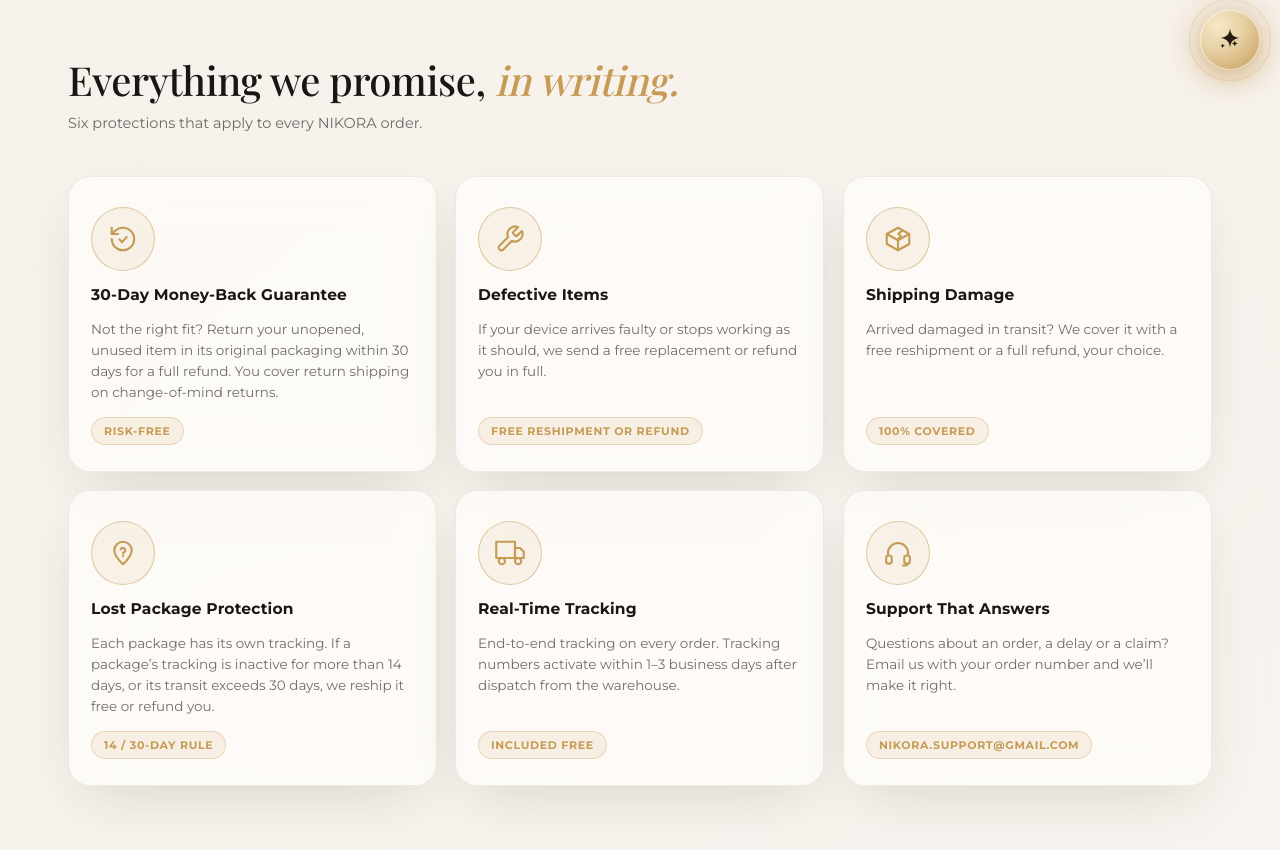
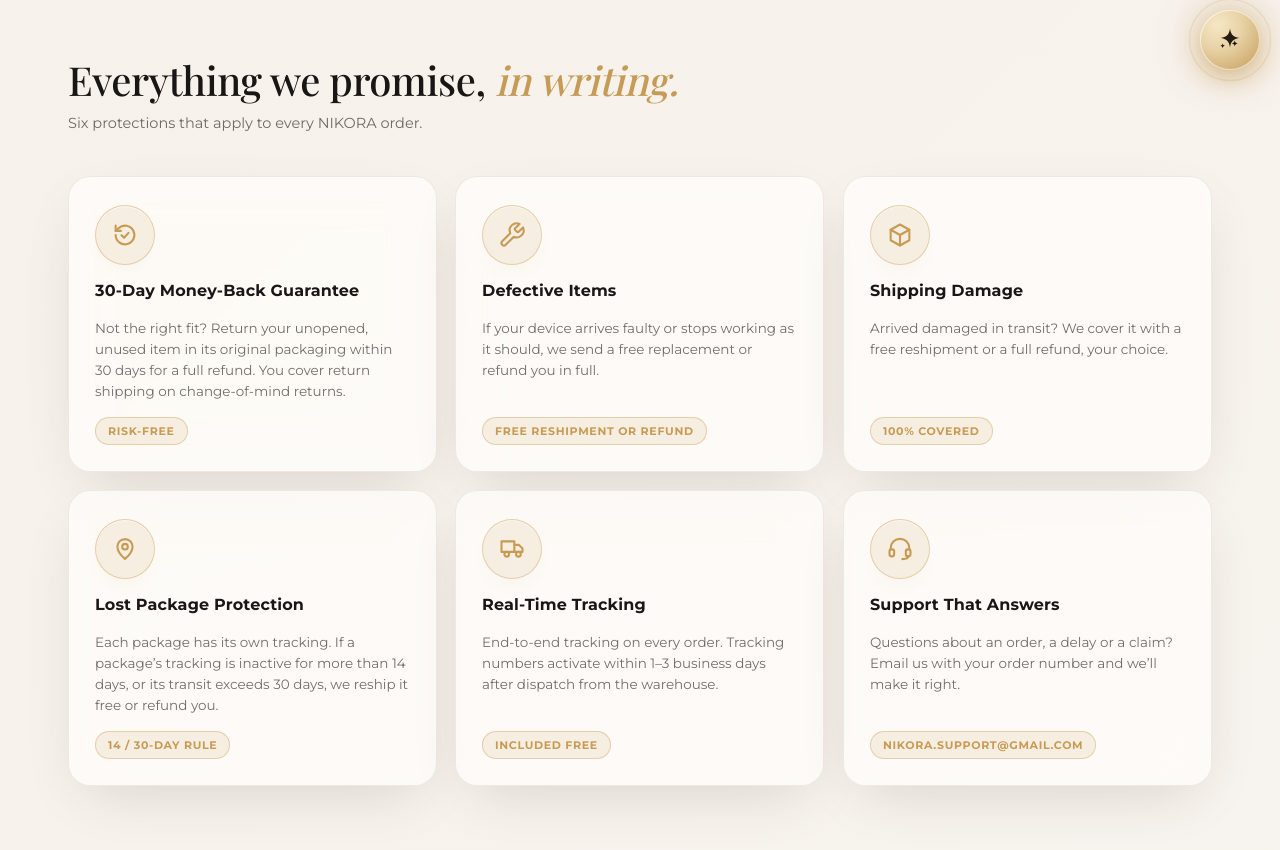
Before and after one commit to nikora-store/index.html, a website: page guarantee.html in a window 1280 px wide. Shown: the part 710-1560 px from the top of the page. Drawn offline with nearby package versions, Linux system fonts and the light colour scheme; no server answers; a web font is replaced by a local one.

Commit message:
Update guarantee.html

```diff
--- a/guarantee.html
+++ b/guarantee.html
@@ -659,6 +659,40 @@ h1.g-title em{font-style:italic; color:var(--gold);}
 .cover-big span{font-size:13px; font-weight:700; letter-spacing:.1em; text-transform:uppercase; color:var(--text-faint);}
 .cover-lead{margin:0 0 6px; font-size:14.5px; line-height:1.6; color:var(--text-soft);}
 
+/* ---------------- ICON SYSTEM v2: soft gold-tinted tile + Gold (#C89B54) line icon, adapts to Light / Dark ----------------
+   Light: a pale champagne-gold tile (no black disc). Dark: the same gold tint over the obsidian glass card, with a stronger ring.
+   Each tile is a fixed square that centres its glyph with flexbox; every glyph sits on the same 24x24 grid with one stroke width. */
+:root{--ico-gold:#C89B54; --ico-bg:rgba(200,155,84,.13); --ico-bd:rgba(200,155,84,.40); --ico-hi:rgba(255,255,255,.55); --ico-glow:rgba(200,155,84,.20);}
+:root[data-theme="dark"]{--ico-bg:rgba(200,155,84,.16); --ico-bd:rgba(200,155,84,.50); --ico-hi:rgba(255,255,255,.06); --ico-glow:rgba(200,155,84,.32);}
+.gb-ico, .step-ico, .cover-ico{
+  /* the tile is a flex box whose padding frames the glyph: the SVG fills the content box (100% x 100%), so it can only sit in the exact middle */
+  display:flex; align-items:center; justify-content:center; flex:none; box-sizing:border-box; margin:0; line-height:0; overflow:visible;
+  color:var(--ico-gold); background:var(--ico-bg); border:1px solid var(--ico-bd);
+  box-shadow:inset 0 1px 0 var(--ico-hi), 0 10px 22px -14px var(--ico-glow);
+  transition:background-color .25s ease, border-color .25s ease;
+}
+.gb-ico{width:60px; height:60px; padding:15px; border-radius:50%;}
+.step-ico{width:60px; height:60px; padding:15px; border-radius:18px;}
+.cover-ico{width:44px; height:44px; padding:10px; border-radius:14px;}
+.gb-ico > svg, .step-ico > svg, .cover-ico > svg{
+  display:block; flex:none; width:100%; height:100%; max-width:none; margin:0; padding:0;
+  position:static; inset:auto; float:none; vertical-align:middle; overflow:visible;
+  transform:none; translate:none; rotate:none; scale:none;
+  stroke:var(--ico-gold); fill:none; stroke-width:1.8; stroke-linecap:round; stroke-linejoin:round;
+}
+.g-badge{color:var(--ico-gold); border-color:var(--ico-bd); background:var(--ico-bg);}
+.g-badge svg{display:block; stroke:var(--ico-gold);}
+.gbadge{padding:28px 26px 26px; gap:16px; transform-style:flat;}
+.gbadge .gb-ico{margin:0;}
+.gbadge h3{font-size:16px;}
+.gbadge .gb-tag{color:var(--ico-gold); background:var(--ico-bg); border-color:var(--ico-bd);}
+.step{transform-style:flat;}
+.step-head{align-items:center;}
+/* FAQ: fast, smooth reveal (280 ms height + fade) */
+.faq-a{opacity:0; transition:grid-template-rows .28s cubic-bezier(.4,0,.2,1), opacity .28s ease;}
+.faq-item.open .faq-a{opacity:1;}
+.faq-a > div{min-height:0;}
+
 /* ---------- Anchor targets clear the fixed site header (and the sticky return card stays below it) ---------- */
 :root{--hdr-h:73px;}
 html{scroll-padding-top:calc(var(--hdr-h) + 12px);}
@@ -717,37 +751,37 @@ html{scroll-padding-top:calc(var(--hdr-h) + 12px);}
 
       <div class="gb-grid six">
         <div class="glass-card gbadge reveal">
-          <span class="gb-ico"><svg viewBox="0 0 24 24" aria-hidden="true"><path d="M3 12a9 9 0 109-9 9.7 9.7 0 00-6.7 2.8L3 8"/><path d="M3 3v5h5"/><path d="M9.2 12.4l2.1 2.1 3.6-4"/></svg></span>
+          <span class="gb-ico"><svg viewBox="0 0 24 24" preserveAspectRatio="xMidYMid meet" aria-hidden="true" focusable="false"><path d="M4 12a8 8 0 1 0 2.6-5.9L4 8.5"/><path d="M4 4v4.5h4.5"/><path d="M9 12.2l2.2 2.2 3.8-4.2"/></svg></span>
           <h3>30-Day Money-Back Guarantee</h3>
           <p>Not the right fit? Return your unopened, unused item in its original packaging within 30 days for a full refund. You cover return shipping on change-of-mind returns.</p>
           <span class="gb-tag">Risk-free</span>
         </div>
         <div class="glass-card gbadge reveal">
-          <span class="gb-ico"><svg viewBox="0 0 24 24" aria-hidden="true"><path d="M14.7 6.3a1 1 0 000 1.4l1.6 1.6a1 1 0 001.4 0l3.77-3.77a6 6 0 01-7.94 7.94l-6.91 6.91a2.12 2.12 0 01-3-3l6.91-6.91a6 6 0 017.94-7.94l-3.76 3.76z"/></svg></span>
+          <span class="gb-ico"><svg viewBox="0 0 24 24" preserveAspectRatio="xMidYMid meet" aria-hidden="true" focusable="false"><path d="M14.7 6.3a1 1 0 0 0 0 1.4l1.6 1.6a1 1 0 0 0 1.4 0l3.77-3.77a6 6 0 0 1-7.94 7.94l-6.91 6.91a2.12 2.12 0 0 1-3-3l6.91-6.91a6 6 0 0 1 7.94-7.94l-3.76 3.76z"/></svg></span>
           <h3>Defective Items</h3>
           <p>If your device arrives faulty or stops working as it should, we send a free replacement or refund you in full.</p>
           <span class="gb-tag">Free reshipment or refund</span>
         </div>
         <div class="glass-card gbadge reveal">
-          <span class="gb-ico"><svg viewBox="0 0 24 24" aria-hidden="true"><path d="M21 8l-9-5-9 5v8l9 5 9-5V8z"/><path d="M3 8l9 5 9-5M12 13v8"/><path d="M15.2 5.4l-3 2.6 2.2 1.6-1.9 2"/></svg></span>
+          <span class="gb-ico"><svg viewBox="0 0 24 24" preserveAspectRatio="xMidYMid meet" aria-hidden="true" focusable="false"><path d="M12 3l8 4.5v9L12 21l-8-4.5v-9L12 3z"/><path d="M4 7.5l8 4.5 8-4.5"/><path d="M12 12v9"/></svg></span>
           <h3>Shipping Damage</h3>
           <p>Arrived damaged in transit? We cover it with a free reshipment or a full refund, your choice.</p>
           <span class="gb-tag">100% covered</span>
         </div>
         <div class="glass-card gbadge reveal">
-          <span class="gb-ico"><svg viewBox="0 0 24 24" aria-hidden="true"><path d="M12 21s-7-6.2-7-11.2A7 7 0 0112 3a7 7 0 017 6.8C19 14.8 12 21 12 21z"/><path d="M10.2 9a1.9 1.9 0 013.6.7c0 1.4-1.8 1.7-1.8 2.9M12 14.4v.1"/></svg></span>
+          <span class="gb-ico"><svg viewBox="0 0 24 24" preserveAspectRatio="xMidYMid meet" aria-hidden="true" focusable="false"><g transform="translate(0 -.5)"><path d="M12 21s-6.5-5.6-6.5-10.5a6.5 6.5 0 0 1 13 0C18.5 15.4 12 21 12 21z"/><circle cx="12" cy="10.5" r="2.4"/></g></svg></span>
           <h3>Lost Package Protection</h3>
           <p>Each package has its own tracking. If a package&rsquo;s tracking is inactive for more than 14 days, or its transit exceeds 30 days, we reship it free or refund you.</p>
           <span class="gb-tag">14 / 30-day rule</span>
         </div>
         <div class="glass-card gbadge reveal">
-          <span class="gb-ico"><svg viewBox="0 0 24 24" aria-hidden="true"><path d="M1 3h15v13H1z"/><path d="M16 8h4l3 3v5h-7V8z"/><circle cx="5.5" cy="18.5" r="2.5"/><circle cx="18.5" cy="18.5" r="2.5"/></svg></span>
+          <span class="gb-ico"><svg viewBox="0 0 24 24" preserveAspectRatio="xMidYMid meet" aria-hidden="true" focusable="false"><g transform="translate(.5 -1)"><path d="M2.5 6.5h11v9h-11z"/><path d="M13.5 9.5h4l3 3v3h-7"/><circle cx="7" cy="17.5" r="2"/><circle cx="17" cy="17.5" r="2"/></g></svg></span>
           <h3>Real-Time Tracking</h3>
           <p>End-to-end tracking on every order. Tracking numbers activate within 1&ndash;3 business days after dispatch from the warehouse.</p>
           <span class="gb-tag">Included free</span>
         </div>
         <div class="glass-card gbadge reveal">
-          <span class="gb-ico"><svg viewBox="0 0 24 24" aria-hidden="true"><path d="M4 14v-2a8 8 0 0116 0v2"/><rect x="2.5" y="14" width="4.5" height="6.5" rx="2"/><rect x="17" y="14" width="4.5" height="6.5" rx="2"/><path d="M20 20.5c0 1-1.5 1.5-4 1.5"/></svg></span>
+          <span class="gb-ico"><svg viewBox="0 0 24 24" preserveAspectRatio="xMidYMid meet" aria-hidden="true" focusable="false"><g transform="translate(0 -.7)"><path d="M4 13v-1a8 8 0 0 1 16 0v1"/><rect x="3" y="13" width="4" height="6" rx="1.8"/><rect x="17" y="13" width="4" height="6" rx="1.8"/><path d="M19 19c0 1.6-1.8 2.4-5 2.4"/></g></svg></span>
           <h3>Support That Answers</h3>
           <p>Questions about an order, a delay or a claim? Email us with your order number and we&rsquo;ll make it right.</p>
           <span class="gb-tag">nikora.support@gmail.com</span>
```
